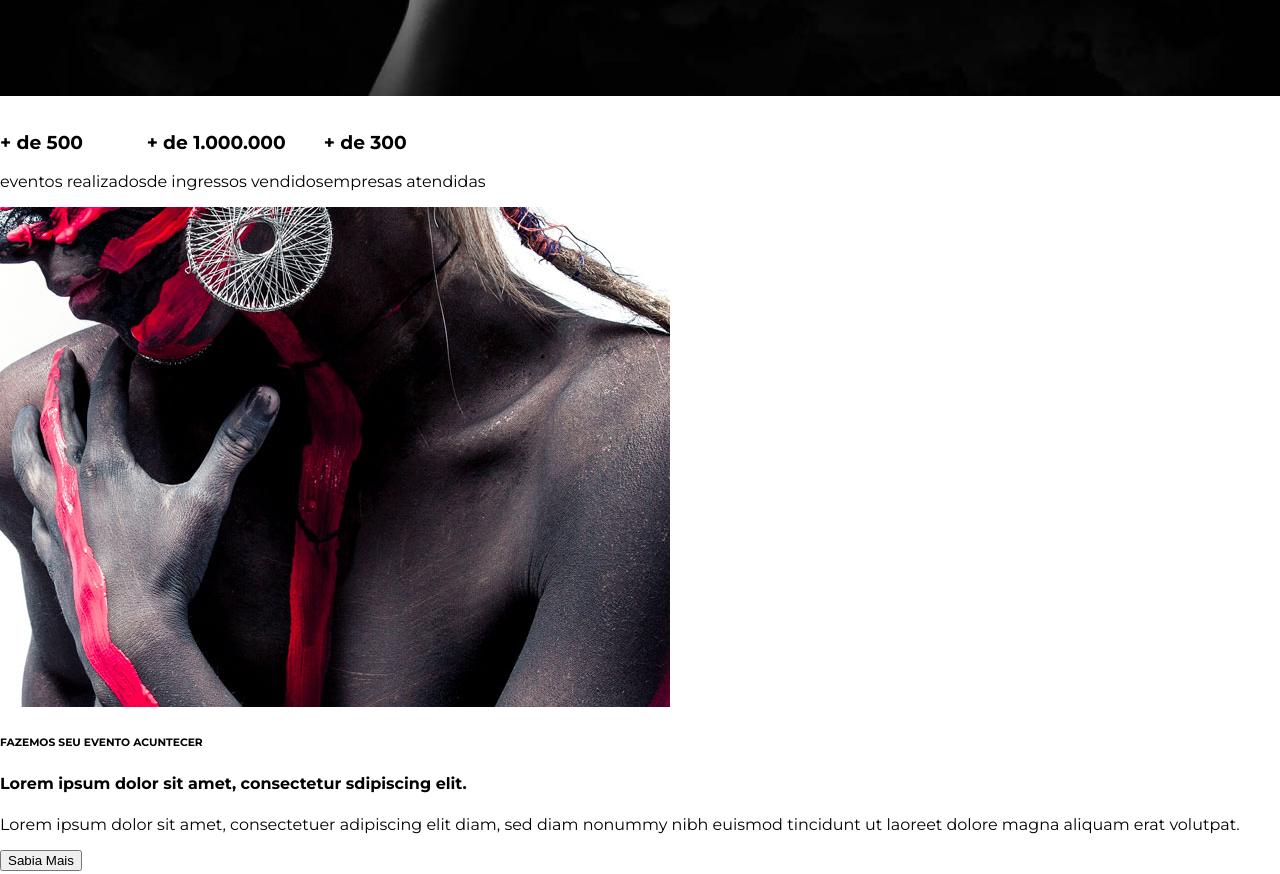
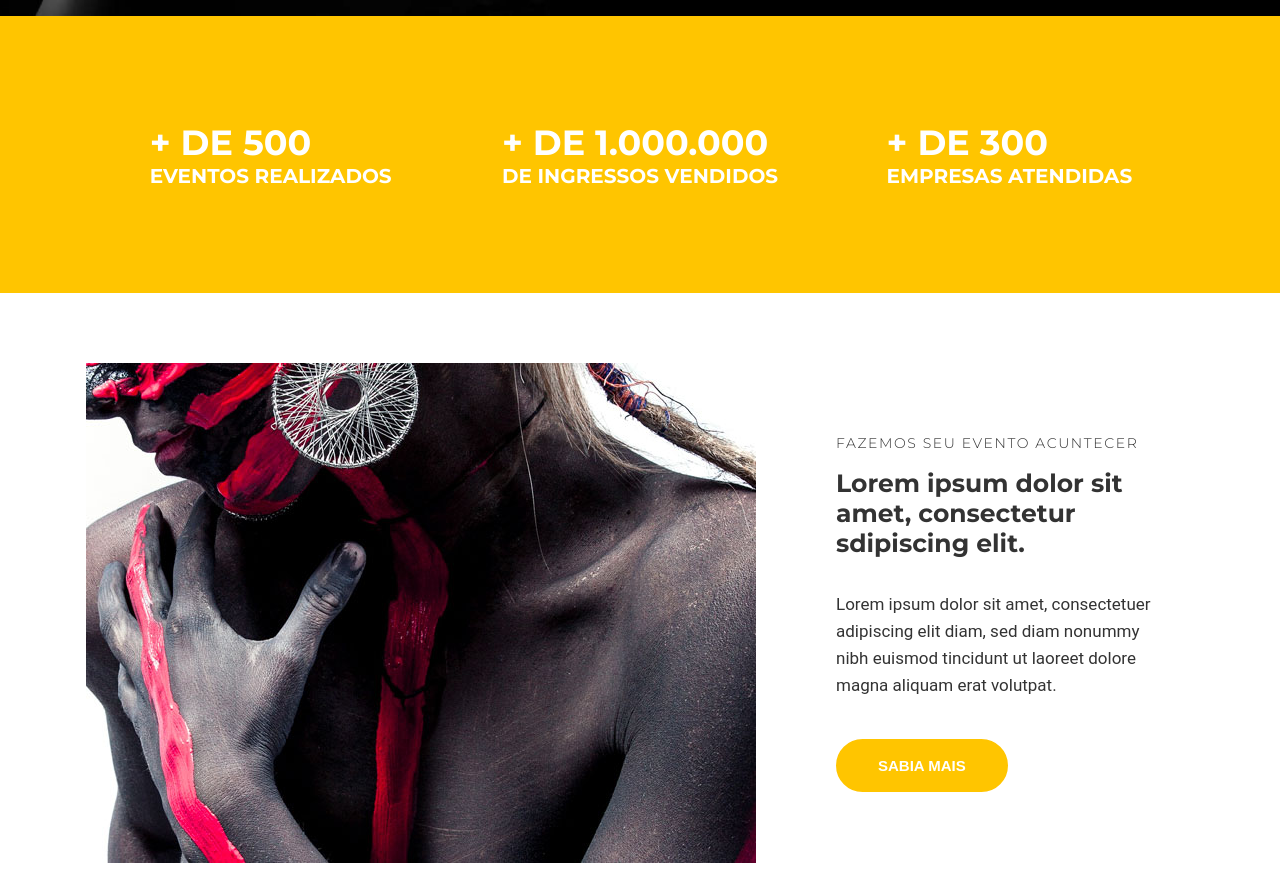
Before and after one commit to MahmoudAlslman/studion, a website: page index.html in a window 1280 px wide. Shown: the part 700-1574 px from the top of the page. Drawn offline with Linux system fonts and the light colour scheme.

Commit message:
antes de correcao

```diff
--- a/index.html
+++ b/index.html
@@ -8,7 +8,8 @@
     <title>Studion</title>
 </head>
 <body>
-<nav class="navbar">
+    <nav class="navbar">
+<div class="container navbar__container">
     <h1 class="logo-studion">
         Studi<span class="copy--primary">on</span><span class="logo-studion__subtatile">Eventos</span>
     </h1>
@@ -44,6 +45,7 @@
         </a>
     </li>
 </ul>
+</div>
 </nav>
 <header>
 <div id="slider">
@@ -65,21 +67,23 @@
 
 <main>
 
-<section id="eventos"></section>
-<ul>
-    <li><h3>+ de 500 </h3>eventos realizados</li>
-    <li><h3>+ de 1.000.000 </h3>de ingressos vendidos</li>
-    <li><h3>+ de 300 </h3> empresas atendidas</li>
+<section id="counter">
+<ul class="container counter__container">
+    <li><h3>+ de 500 <small>eventos realizados</small></h3></li>
+    <li><h3>+ de 1.000.000 <small>de ingressos vendidos</small> </h3></li>
+    <li><h3>+ de 300 <small>empresas atendidas</small> </h3> </li>
 </ul>
+</section>
 
-<section id="fazemos">
-    <div>
-        <img src="../studion/aula-1_-_studion_assets/studion/images/institutional.jpg"  />
+<section class="container institutional">
+
+    <img class="institutional__image" src="./aula-1_-_studion_assets/studion/images/institutional.jpg" alt="studion institutional"/>
+    <div class="institutional__copy">
 <h6>FAZEMOS SEU EVENTO ACUNTECER</h6>
 <h4>Lorem ipsum dolor sit amet, consectetur sdipiscing elit.</h4>
 <p>Lorem ipsum dolor sit amet, consectetuer adipiscing elit diam, sed diam nonummy nibh euismod tincidunt ut laoreet dolore magna aliquam erat volutpat.</p>
 
-        <button>Sabia Mais</button>
+        <button class="btn btn__institutional">Sabia Mais</button>
     </div>
 
 </section>
--- a/style.css
+++ b/style.css
@@ -2,11 +2,25 @@
 * {
   box-sizing: border-box;
 }
+@import url("https://fonts.googleapis.com/css2?family=Roboto&display=swap");
 :root {
   font-family: "Montserrat", sans-serif;
   font-size: 16px;
+  --color-copy: #333;
   --color-primary: #ffc500;
   --default-padding: 1rem;
+  color: #333;
+}
+
+header,
+main,
+footer {
+  overflow-x: hidden;
+}
+
+.container {
+  max-width: 1140px;
+  margin: 0 auto;
 }
 
 body {
@@ -23,16 +37,20 @@ ul {
 .navbar {
   position: fixed;
   z-index: 1;
+  top: 0;
+  left: 0;
+  width: 100%;
+  background-color: black;
+  color: #fff;
+}
+
+.navbar___container {
   display: grid;
   grid-template-columns: 1fr 9fr;
   align-items: center;
-  top: 0;
-  left: 0;
-
   width: 100vw;
   height: 7.75rem;
-  background-color: black;
-  color: #fff;
+
   padding: 0 1rem;
 }
 
@@ -81,7 +99,8 @@ ul {
   color: #fff;
 }
 .slide {
-  height: calc(100vh - 7.75rem);
+  position: relative;
+  height: calc(90vh - 7.75rem);
 }
 
 .slide__background-image {
@@ -115,7 +134,7 @@ ul {
   cursor: pointer;
   padding: 1rem 2.5rem;
   border: 0.125rem solid #fff;
-  border-right: 5rem;
+  border-radius: 5rem;
   color: var(--color-primary);
   background: unset;
   font-size: 0.9375rem;
@@ -126,8 +145,76 @@ ul {
 
 .btn:hover,
 .btn:active,
-.btn:focus {
+.btn:focus,
+.btn__institutional {
   border-color: var(--color-primary);
   background-color: var(--color-primary);
   color: #fff;
 }
+
+#counter {
+  background-color: var(--color-primary);
+  color: #fff;
+  text-transform: uppercase;
+}
+
+.counter__container {
+  display: grid;
+  grid-template-columns: repeat(auto-fill, minmax(300px, 1fr));
+  place-items: center;
+
+  padding: 4.375rem 1rem;
+}
+
+.counter__container h3 {
+  font-size: 2.1875rem;
+}
+
+.counter__container h3 small {
+  display: block;
+  font-size: 1.25rem;
+}
+
+.institutional {
+  display: grid;
+  grid-template-columns: auto auto;
+  gap: 3.125rem;
+  align-items: center;
+  padding: 4.375rem 1rem;
+}
+
+.institutional__copy {
+  padding: 0 1.875rem;
+}
+
+.institutional__copy h6 {
+  font-size: 0.875rem;
+  font-weight: 300;
+  letter-spacing: 0.1rem;
+  text-transform: uppercase;
+  margin: 0%;
+}
+
+.institutional__copy h4 {
+  font-size: 1.5625rem;
+  margin-top: 1rem;
+}
+
+.institutional p {
+  font-size: 1.0625rem;
+  line-height: 1.6875rem;
+  font-family: "Roboto", sans-serif;
+  margin-bottom: 0;
+  margin-bottom: 2.5rem;
+}
+
+.btn__institutional:hover {
+  color: var(--color-copy);
+  border-color: var(--color-copy);
+  background: unset;
+  box-shadow: 0 1rem 1rem #000600;
+}
+
+.slide__background-image {
+  max-width: 550px;
+}
```
